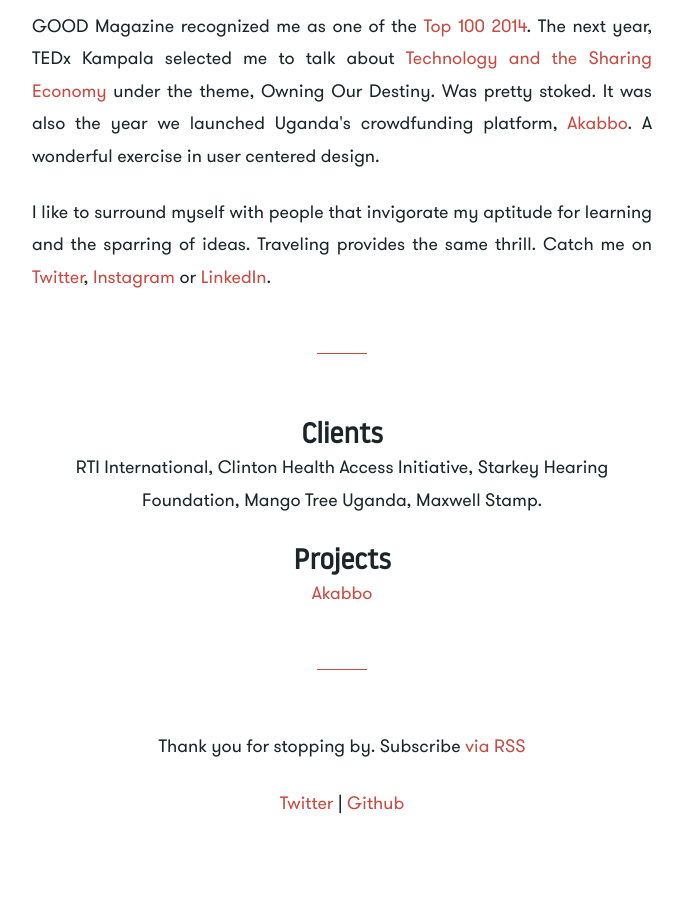
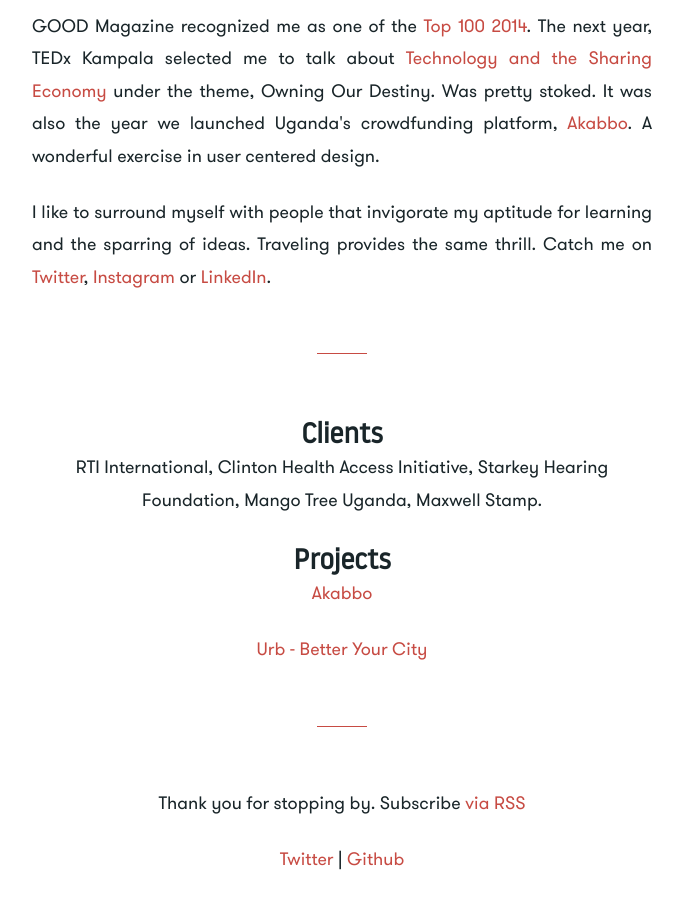
Before and after one commit to AJIT92/raybesiga.github.com, a Jekyll site: the page built from about.html, in a window 1280 px wide and 900 px high, scrolled down 785 px. Shown: the whole window, without its empty margins (298-981 px from the left). Built offline with Jekyll 4.4.1, drawn with Linux system fonts in a browser that asks for light colours; before the commit the page ends 1628 px from its top, so only the background shows below that.

Commit message:
Add Urb to About

```diff
--- a/about.html
+++ b/about.html
@@ -20,5 +20,6 @@
 
         <h2>Projects</h2>
         <p><a href="http://akabbo.ug" target="_blank">Akabbo</a></p>
+        <p><a href="http://urb.sparkpl.ug" target="_blank">Urb - Better Your City</a></p>
     </div>
 </section>
```
